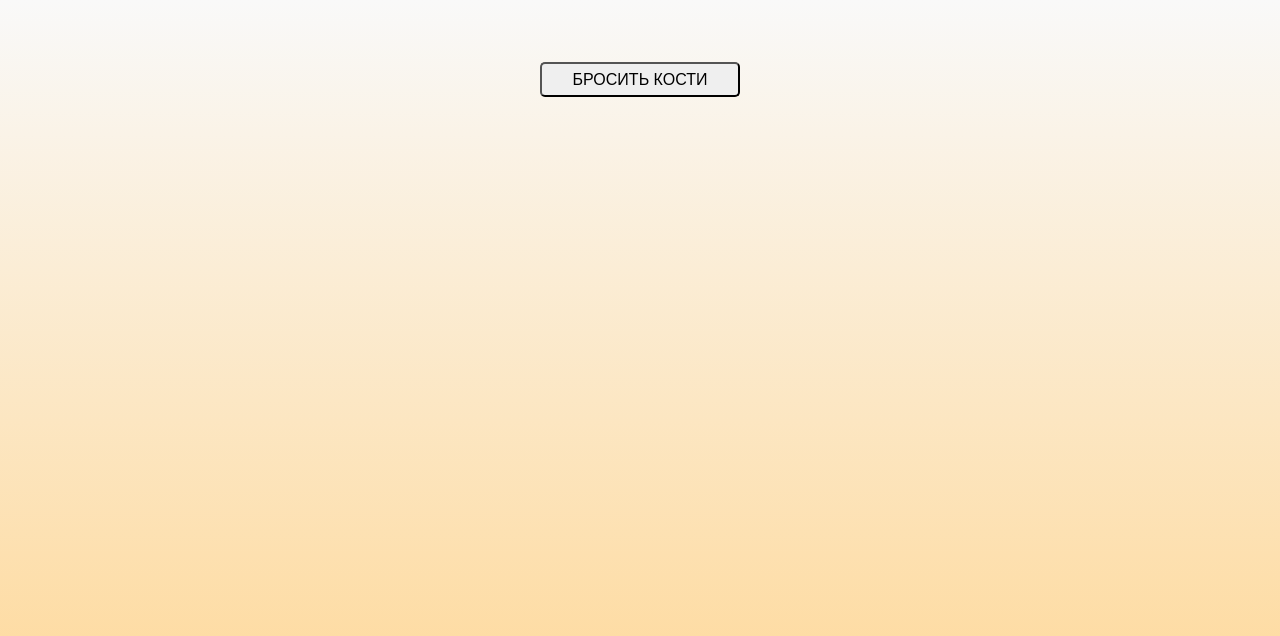
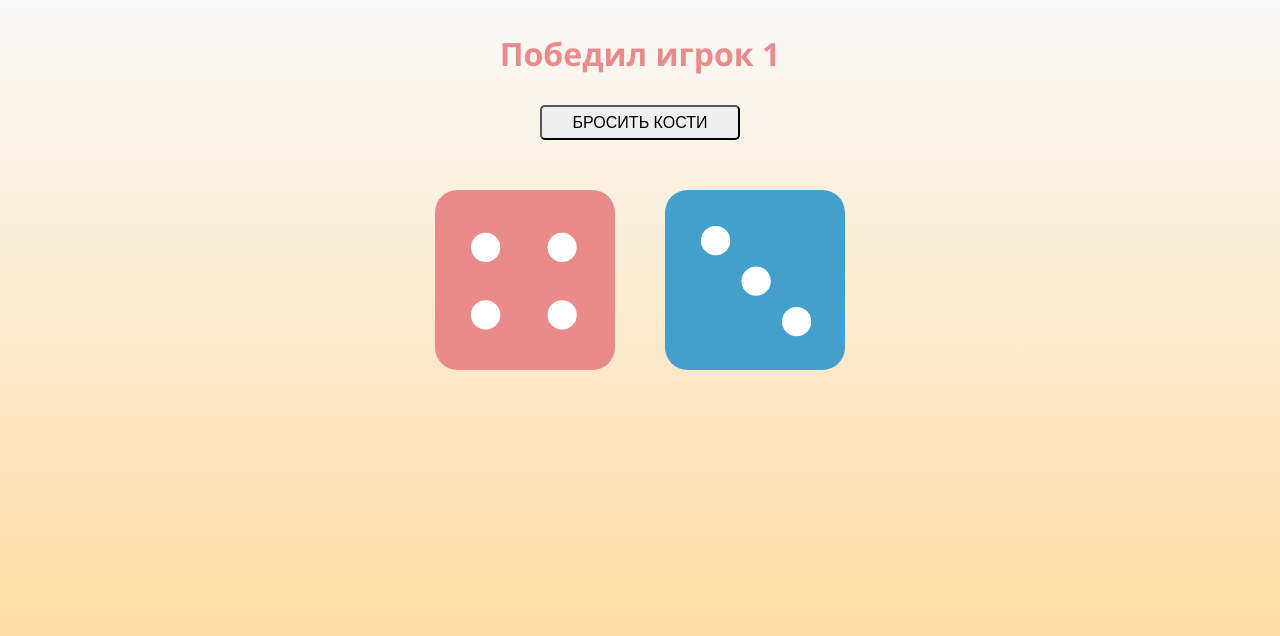
Before and after one commit to DigitalGl/Dice-Game, a plain HTML site: page index.html in a window 1280 px wide. Both pictures are taken after a click on the button "БРОСИТЬ КОСТИ". Drawn offline with Linux system fonts and the light colour scheme.

Commit message:
game commit

```diff
--- a/script.js
+++ b/script.js
@@ -1,8 +1,8 @@
 
 
-const gameInfo = document.querySelector(["data-game-info"]);
-const actionBtn = document.querySelector(["data-action-btn"]);
-const container = document.querySelector(["data-container"]);
+const gameInfo = document.querySelector("[data-game-info]");
+const actionBtn = document.querySelector("[data-action-btn]");
+const container = document.querySelector("[data-container]");
 
 const generateRandomNumber = () => Math.ceil(Math.random() * 6);
 
@@ -14,9 +14,27 @@ const render = () => {
     const player1 = generateRandomNumber();
     const player2 = generateRandomNumber();
 
-    container.insertAdjacentHTML("beforeend", `
+    container.innerHTML = "";
+
+    container.insertAdjacentHTML("afterbegin", `
          <svg class="dice dice-red">
             <use href="sprites.svg#dice-${player1}-icon"></use>
         </svg>
-        `)
+        <svg class="dice dice-blue">
+            <use href="sprites.svg#dice-${player2}-icon"></use>
+        </svg>
+    `)
+
+    if(player1 === player2) {
+        gameInfo.textContent = "Ничья!";
+        gameInfo.style.color = "#000";
+    } else if (player1 > player2) {
+        gameInfo.textContent = "Победил игрок 1";
+        gameInfo.style.color = "#E98B8B";
+    } else {
+        gameInfo.textContent = "Победил игрок 2";
+        gameInfo.style.color = "#449fcc";
+    }
 }
+
+render();
--- a/styles.css
+++ b/styles.css
@@ -29,6 +29,7 @@ body {
     width: 100%;
     max-width: 600px;
     margin: 50px auto 0 auto;
+    padding: 0 15px;
     display: flex;
     justify-content: center;
     align-items: center;
```
